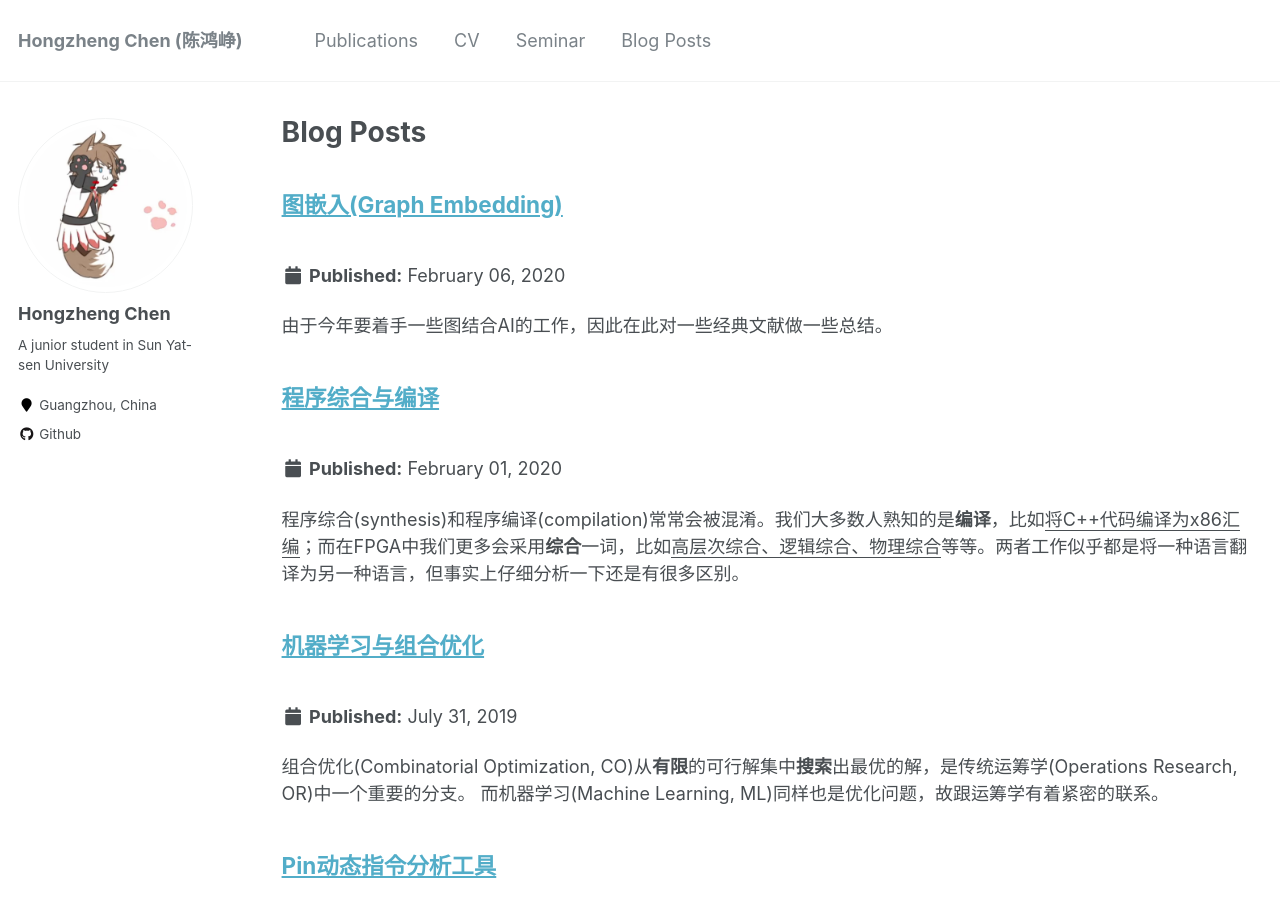
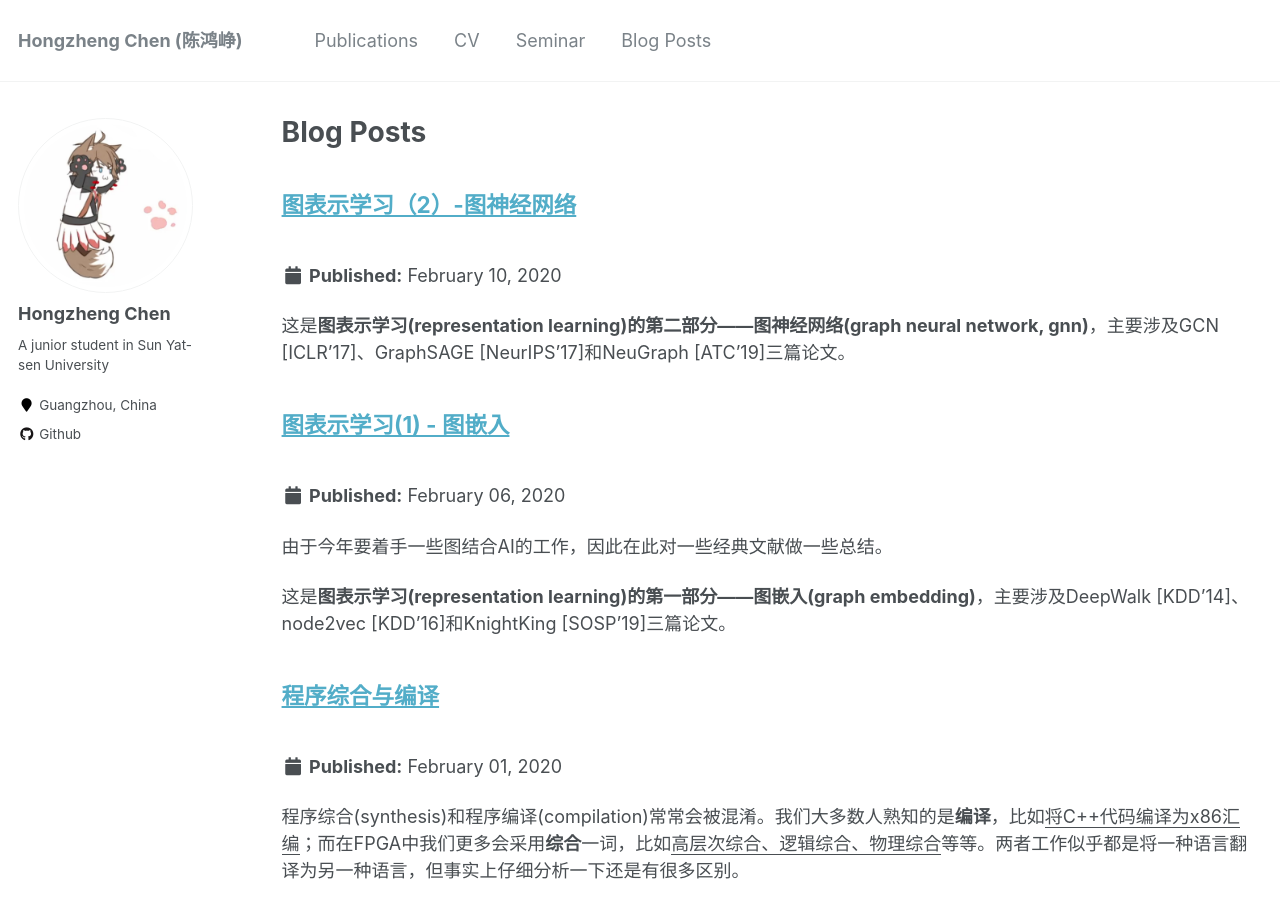
Before and after one commit to Ewenwan/chhzh123.github.io, a Jekyll site: the page built from _pages/blogs.md, in a window 1280 px wide and 900 px high. Built offline with Jekyll 4.4.1, drawn with Linux system fonts in a browser that asks for light colours.

Commit message:
[blog] Update introduction for graph representation learning

```diff
--- a/_posts/2020-02-06-graph-embedding.md
+++ b/_posts/2020-02-06-graph-embedding.md
@@ -1,12 +1,16 @@
 ---
 layout: post
-title: 图嵌入(Graph Embedding)
+title: 图表示学习(1) - 图嵌入
 tags: [dl,graph]
 ---
 
 由于今年要着手一些图结合AI的工作，因此在此对一些经典文献做一些总结。
 
+这是**图表示学习(representation learning)的第一部分——图嵌入(graph embedding)**，主要涉及DeepWalk [KDD'14]、node2vec [KDD'16]和KnightKing [SOSP'19]三篇论文。
+
 <!--more-->
+
+关于图数据挖掘/表示学习的内容强烈建议去看Stanford [Jure Leskovec](https://cs.stanford.edu/people/jure/)的[Tutorial - Representation Learning on Networks (WWW'18)](http://snap.stanford.edu/proj/embeddings-www/)。
 
 ## Word Embeddding
 
@@ -174,7 +178,7 @@ $$\max_\Phi\sum_{u\in V}\left[-\log Z_u+\sum_{n_i\in N_S(u)}\Phi(n_i)^T \Phi(u)\
 下图则是node2vec的精髓，其定义了一个带$p$和$q$两参数的二阶随机游走，在每个结点处访问不同邻居的概率是不同的。
 ![search bias](https://miro.medium.com/max/987/1*44_Ys2JeD8B0NVdbJ4TQlg.png)
 
-其考虑的是**二阶邻居**的关系$t\to v\to x$，$t$到$x$的最短距离$d_{tx}$只能是$\{0,1,2\}$三个值。
+其考虑的是**二阶邻居**的关系$t\to v\to x$，$t$到$x$的最短距离$d_{tx}$只能是$\{0,1,2\}$三个值（比原来更近、和原来一样、比原来更远）。
 那么可定义搜索偏差(search bias)
 
 $$
@@ -237,3 +241,4 @@ $$g(u,v)=\Phi(u)\circ\Phi(v): V\times V\mapsto\mathbb{R}^{d'}$$
 [^3]: Bryan Perozzi, Rami Al-Rfou, Steven Skiena (Stony Brook), *DeepWalk: Online Learning of Social Representations*, KDD, 2014
 [^4]: Wayne W. Zachary, *An Information Flow Model for Conflict and Fission in Small Groups*, Journal of Anthropological Research, 1977
 [^5]: Aditya Grover, Jure Leskovec (Stanford), *node2vec: Scalable Feature Learning for Networks*, KDD, 2016
+[^6]: Ke Yang, MingXing Zhang, Kang Chen, Xiaosong Ma, Yang Bai, Yong Jiang (Tsinghua), *KnightKing: A Fast Distributed Graph Random Walk Engine*, SOSP, 2019
--- /dev/null
+++ b/_posts/2020-02-10-gnn.md
@@ -0,0 +1,16 @@
+---
+layout: post
+title: 图表示学习（2）-图神经网络
+tags: [dl,graph]
+---
+
+这是**图表示学习(representation learning)的第二部分——图神经网络(graph neural network, gnn)**，主要涉及GCN [ICLR'17]、GraphSAGE [NeurIPS'17]和NeuGraph [ATC'19]三篇论文。
+
+<!--more-->
+
+关于图数据挖掘/表示学习的内容强烈建议去看Stanford [Jure Leskovec](https://cs.stanford.edu/people/jure/)的[Tutorial - Representation Learning on Networks (WWW'18)](http://snap.stanford.edu/proj/embeddings-www/)。
+
+## Reference
+[^1]: Thomas N. Kipf, Max Welling (Amsterdam), *Semisupervised Classification with Graph Convolutional Networks*, ICLR, 2017
+[^2]: William L. Hamilton, Rex Ying, Jure Leskovec (Stanford), *Inductive Representation Learning on Large Graphs*, NeurIPS, 2017
+[^3]: Lingxiao Ma, Zhi Yang, Youshan Miao, Jilong Xue, Ming Wu, Lidong Zhou (MSRA), Yafei Dai (PKU), *NeuGraph: Parallel Deep Neural Network Computation on Large Graphs*, ATC, 2019
```
